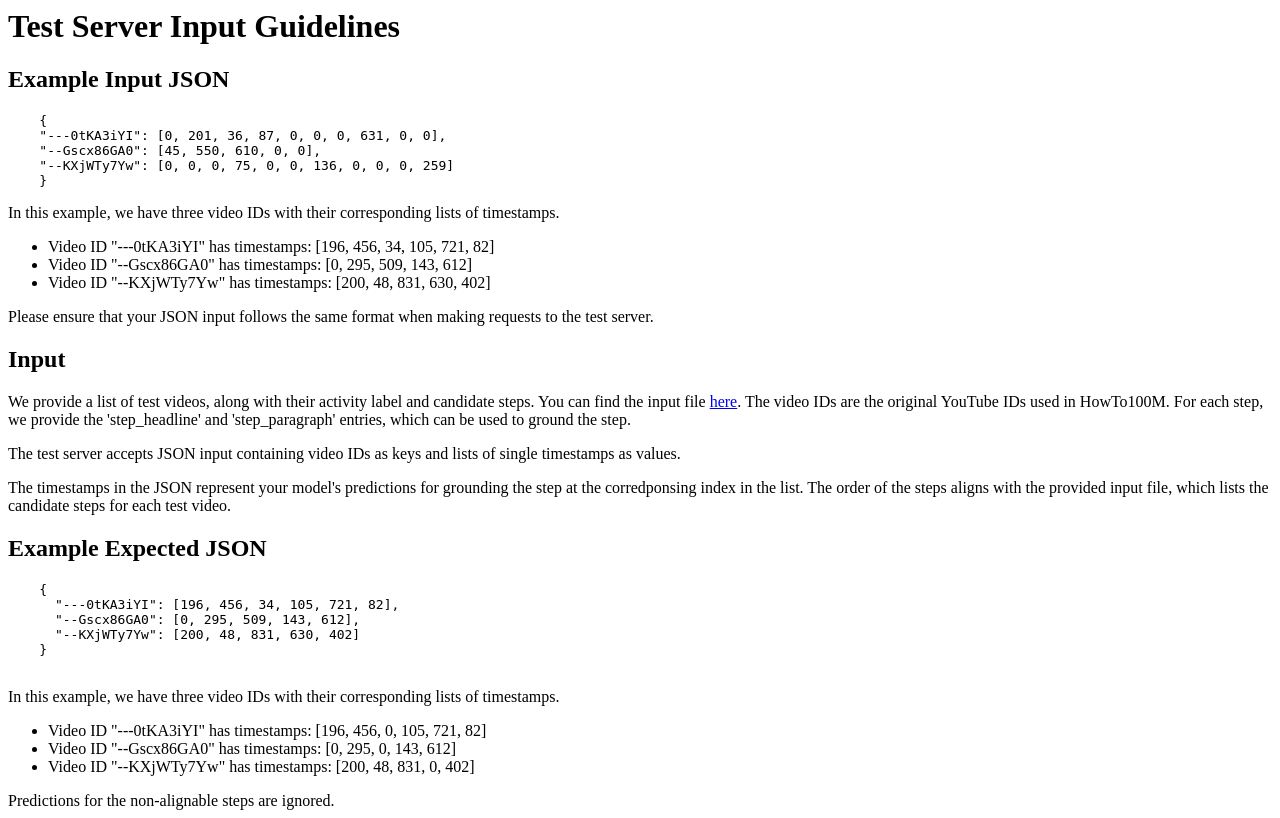
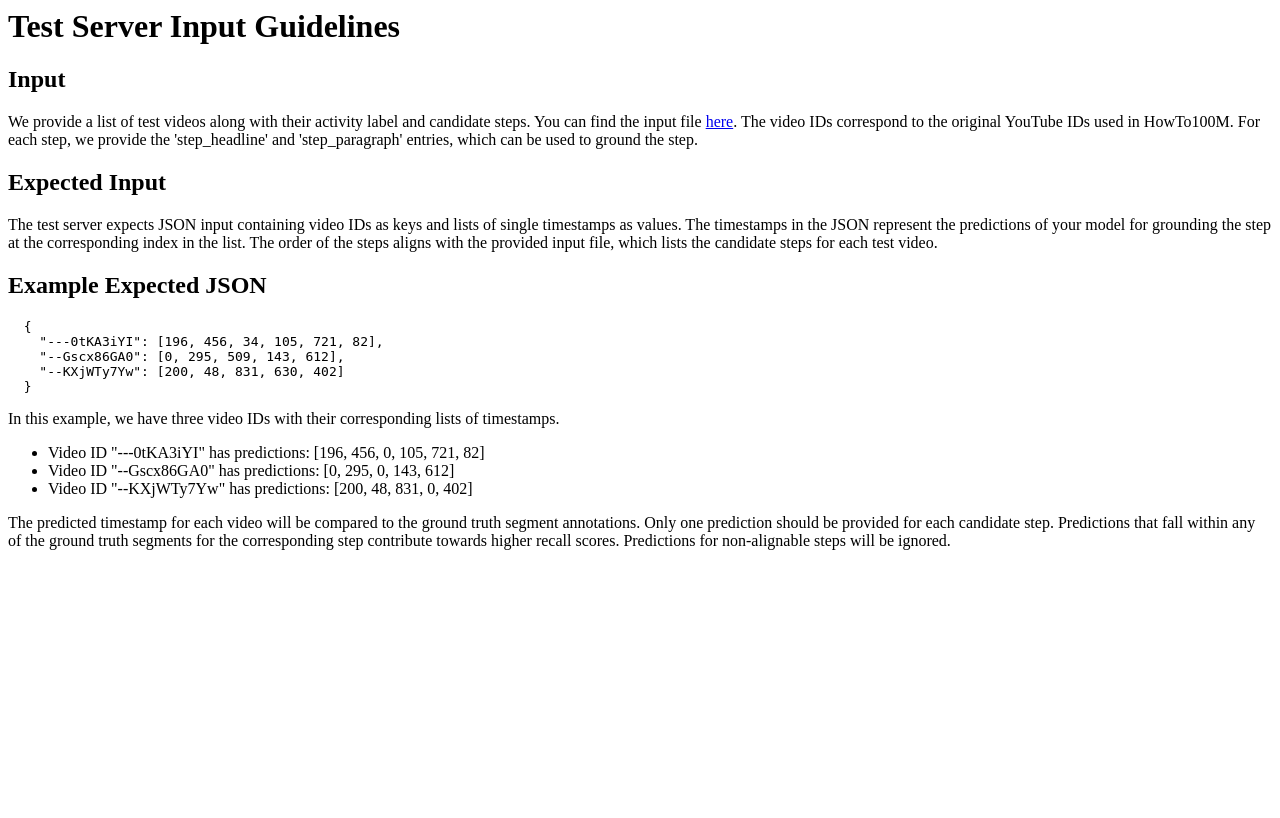
Before and after one commit to afourast/htstep-challenge, a Python web app: template templates/submission_guidelines.html in a window 1280 px wide. After the commit the page ends 550 px from the top, so only its background shows below. Run offline with Jinja, Linux system fonts and the light colour scheme; the template is opened without the code that fills it, so the values that code supplies are empty.

Commit message:
submission guidelines

```diff
--- a/templates/submission_guidelines.html
+++ b/templates/submission_guidelines.html
@@ -1,42 +1,17 @@
 <h1>Test Server Input Guidelines</h1>
-
-
-<h2>Example Input JSON</h2>
-<pre>
-    {
-    "---0tKA3iYI": [0, 201, 36, 87, 0, 0, 0, 631, 0, 0],
-    "--Gscx86GA0": [45, 550, 610, 0, 0],
-    "--KXjWTy7Yw": [0, 0, 0, 75, 0, 0, 136, 0, 0, 0, 259]
-    }
-</pre>
-
-<p>In this example, we have three video IDs with their corresponding lists of timestamps.</p>
-<ul>
-    <li>Video ID "---0tKA3iYI" has timestamps: [196, 456, 34, 105, 721, 82]</li>
-    <li>Video ID "--Gscx86GA0" has timestamps: [0, 295, 509, 143, 612]</li>
-    <li>Video ID "--KXjWTy7Yw" has timestamps: [200, 48, 831, 630, 402]</li>
-</ul>
-
-<p>Please ensure that your JSON input follows the same format when making requests to the test server.</p>
-
-
-
 <h2>Input</h2>
-
 <p>
-We provide a list of test videos, along with their activity label and candidate steps.
+  We provide a list of test videos along with their activity label and candidate steps.
   You can find the input file <a href="example_input_file.html">here</a>.
-The video IDs are the original YouTube IDs used in HowTo100M.
+  The video IDs correspond to the original YouTube IDs used in HowTo100M.
   For each step, we provide the 'step_headline' and 'step_paragraph' entries, which can be used to ground the step.
 </p>
-
-
-<p>The test server accepts JSON input containing video IDs as keys and lists of single timestamps as values.</p>
-<p>The timestamps in the JSON represent your model's predictions for grounding
-     the step at the corredponsing index in the list. The order of the steps aligns with the provided input file,
-     which lists the candidate steps for each test video.
+<h2>Expected Input</h2>
+<p>
+  The test server expects JSON input containing video IDs as keys and lists of single timestamps as values.
+  The timestamps in the JSON represent the predictions of your model for grounding the step at the corresponding index in the list.
+  The order of the steps aligns with the provided input file, which lists the candidate steps for each test video.
 </p>
-
 <h2>Example Expected JSON</h2>
 <pre>
   {
@@ -45,12 +20,14 @@ For each step, we provide the 'step_headline' and 'step_paragraph' entries, whic
     "--KXjWTy7Yw": [200, 48, 831, 630, 402]
   }
 </pre>
-
 <p>In this example, we have three video IDs with their corresponding lists of timestamps.</p>
 <ul>
-    <li>Video ID "---0tKA3iYI" has timestamps: [196, 456, 0, 105, 721, 82]</li>
-    <li>Video ID "--Gscx86GA0" has timestamps: [0, 295, 0, 143, 612]</li>
-    <li>Video ID "--KXjWTy7Yw" has timestamps: [200, 48, 831, 0, 402]</li>
+  <li>Video ID "---0tKA3iYI" has predictions: [196, 456, 0, 105, 721, 82]</li>
+  <li>Video ID "--Gscx86GA0" has predictions: [0, 295, 0, 143, 612]</li>
+  <li>Video ID "--KXjWTy7Yw" has predictions: [200, 48, 831, 0, 402]</li>
 </ul>
-
-  Predictions for the non-alignable steps are ignored.
+<p>The predicted timestamp for each video will be compared to the ground truth segment annotations.
+  Only one prediction should be provided for each candidate step.
+  Predictions that fall within any of the ground truth segments for the corresponding step contribute towards higher recall scores.
+  Predictions for non-alignable steps will be ignored.
+</p>
```
Lines whose indentation alone changed are shown as unchanged.
